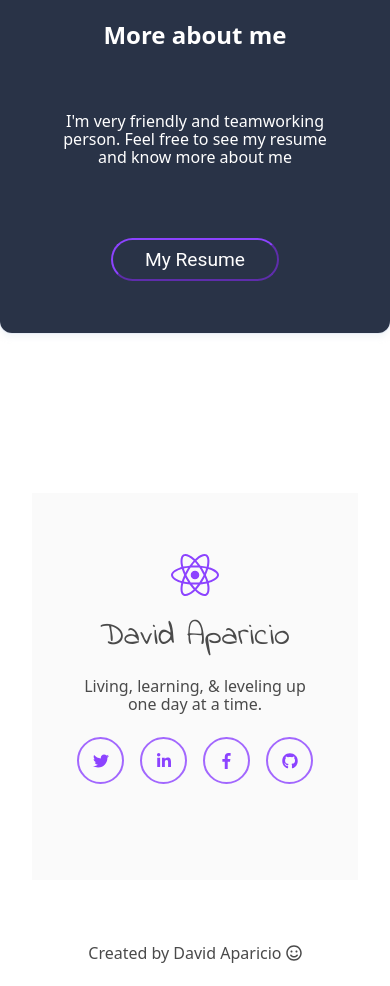
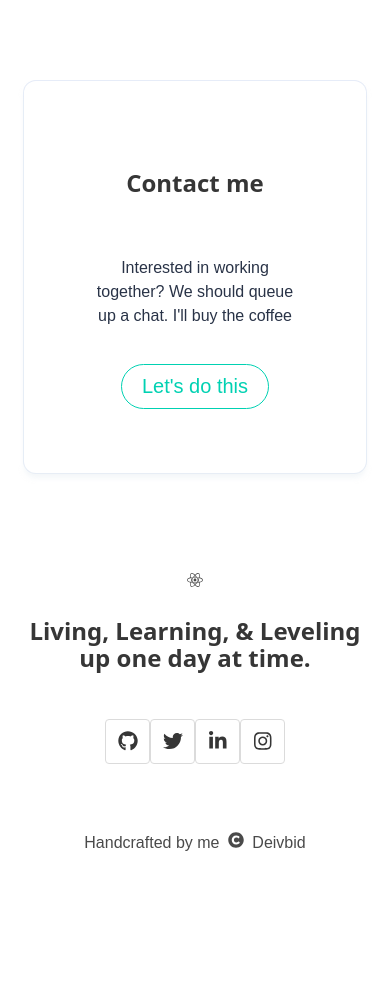
Before and after one commit to Deivbid/Deivbid.github.io, a React (Create React App) app: page / in a window 390 px wide. Shown: the part 8660-9646 px from the top of the page. After the commit the page ends 9571 px from the top, so only its background shows below. Built offline with nearby package versions, Linux system fonts and the light colour scheme; the HTML template or start-up script is replaced by a standard one.

Commit message:
almost ready to go just finish contact and responsive and ready

```diff
--- a/package.json
+++ b/package.json
@@ -6,6 +6,7 @@
     "grommet-css": "^1.6.0",
     "react": "^16.3.2",
     "react-dom": "^16.3.2",
+    "react-router-dom": "^4.2.2",
     "react-scripts": "1.1.4"
   },
   "scripts": {
--- /dev/null
+++ b/public/contact.css
@@ -0,0 +1,10 @@
+#contact-image {
+    width: 84px !important;
+    margin: -50px auto 50px !important;
+    z-index: 10 !important;
+}
+
+.navbar.is-planner {
+    border-bottom: 1px solid #E6ECF8;
+    z-index: auto !important;
+}
--- a/src/App.js
+++ b/src/App.js
@@ -2,14 +2,20 @@ import React, { Component } from 'react';
 import logo from './logo.svg';
 import './App.css';
 import LandingPage from './components/LandingPage'
+import Contact from './components/Contact'
+import {BrowserRouter, Route} from 'react-router-dom'
 
 
 
 class App extends Component {
   render() {
     return (
-
-        <LandingPage  />
+    	<BrowserRouter>
+    		<div>
+	        	<Route exact path="/" component={LandingPage} />
+	        	<Route  path="/contact" component={Contact} />
+        	</div>
+        </BrowserRouter>
 
     );
   }
--- /dev/null
+++ b/src/components/Contact.js
@@ -0,0 +1,44 @@
+import React, { Component } from 'react';
+import Logo from './Sections/Parts/Pieces/Logo'
+import Title from './Sections/Parts/Pieces/Title'
+import {Link } from 'react-router-dom'
+import './contact.css'
+
+export default class Contact extends Component {
+	render() {
+		return (
+			<div>
+				<nav className="navbar is-transparent is-planner">
+					<div className="container">
+						<div className="navbar-brand">
+							<Logo />
+						</div>
+
+						<div className="navbar-menu">
+							<div className="navbar-end">
+								<p className="buttons">
+									<Link to="/" className="button is-primary is-outlined is-rounded">
+					                    <span>Go Back</span>
+					                </Link>
+								</p>
+							</div>
+						</div>
+					</div>
+				</nav>
+
+				<div className="is-form-page">
+					<section className="is-white has-text-centered">
+						<div className="container">
+							<div className="columns is-centered">
+								<div className="column is-three-quarters">
+									<img src="http://mattfarley.ca/img/mf-avatar.svg" alt="avatar" id="contact-image" className="avatar" />
+									<Title class="title is-spaced is-size-1-desktop is-size-2-tablet is-size-3-mobile" title="Thanks for taking the time to reach out. What can I do for you today?" />
+								</div>
+							</div>
+						</div>
+					</section>
+				</div>
+			</div>
+		);
+	}
+}
--- a/src/components/Sections/Parts/Pieces/Logo.js
+++ b/src/components/Sections/Parts/Pieces/Logo.js
@@ -1,14 +1,14 @@
 import React, {Component} from 'react';
-
+import {Link } from 'react-router-dom'
 
 class Logo extends Component {
     state = {}
     render() {
         return (
-            <a href="/" class="navbar-item">
+            <Link to="/" class="navbar-item">
                 <i class="fab fa-react main-logo"></i>
                 <h1 class="main-name">  David Aparicio</h1>
-            </a>
+            </Link>
          )
     }
 }
--- a/src/components/Sections/Parts/Pieces/SayHello.js
+++ b/src/components/Sections/Parts/Pieces/SayHello.js
@@ -2,15 +2,16 @@ import React, {Component} from 'react';
 import Box from 'grommet/components/Box';
 import Button from 'grommet/components/Button';
 import AccessSignIcon from 'grommet/components/icons/base/AccessSign';
+import {Link } from 'react-router-dom'
 class SayHello extends Component {
 
     render() {
 
         return (
             <p class="control">
-                <a href="!#" class="button is-primary is-outlined is-rounded">
+                <Link to="/contact" className="button is-primary is-outlined is-rounded">
                     <span>Say Hello</span>
-                </a>
+                </Link>
             </p>
         )
     }
--- a/src/components/Sections/SectionG.js
+++ b/src/components/Sections/SectionG.js
@@ -1,28 +1,29 @@
 import React, { Component } from 'react';
 import Title from './Parts/Pieces/Title'
+import {Link } from 'react-router-dom'
 
 export default class SectionG extends Component {
 	render() {
 		return (
-			<div className="action">
-				<div className="container is-narrow">
-					<div className="box">
-						<div className="row">
-							<div className="col-sm-4 fix-box">
-								<Title title="More about me" class="title-action" />
+		    <section class="section call-to-action is-primary has-text-centered">
+		      <div class="container is-narrow">
+		        <div class="box">
+		          <div class="columns level">
+		            <div class="column level-item">
+		             	<Title title="Contact me" class="title" />
 		            </div>
 
-							<div className="col-sm-4 fix-box">
-								<p className="action-text"> I'm very friendly and teamworking person. Feel free to see my resume and know more about me</p>
+		            <div class="column level-item">
+		              <p>Interested in working together? We should queue up a chat. I'll buy the coffee</p>
 		            </div>
 
-							<div className="col-sm-4 fix-box">
-								<button type="button" className="btn btn-outline-purple but-action"> My Resume </button>
+		            <div class="column level-item">
+		              <Link to="/contact" class="button is-primary is-outlined is-rounded is-medium">Let's do this</Link>
 		            </div>
 		          </div>
 		        </div>
 		      </div>
-			</div>
+		    </section>
 		);
 	}
 }
--- a/src/components/Sections/SectionH.js
+++ b/src/components/Sections/SectionH.js
@@ -4,42 +4,45 @@ class SectionH extends Component {
     state = {}
     render() {
         return (
-            <footer>
-                <div className="container is-narrow">
-                    <div className='footer'>
-                        <div className='row'>
-                            <div className='col-lg-12 logo'>
-                                <span className="logo-react"><i className="fab fa-react"></i></span>
-                                <h1 className="logo-title d-inline"> David Aparicio </h1>
-                            </div>
-                        </div>
-                        <div className='row title-footer-box'>
+          <footer class="section is-primary is-small has-text-centered">
+          <div class="container is-narrow">
+            <div class="logo">
+              <i class="fab fa-react main-logo"></i>
+            </div>
 
-                                <h2 className="title-footer"> Living, learning, & leveling up one day at a time. </h2>
-                        </div>
-                        <div className='row social-links'>
+            <div class="columns is-centered">
+              <div class="column is-one-third">
+                <h1 class="title is-size-4-touch">
+                  Living, Learning, & Leveling up one day at time.
+                </h1>
+              </div>
+            </div>
 
+            <div class="social-icons">
+                <p class="field">
+                  <a href="https://github.com/Deivbid" target="_blank" class="button is-medium">
+                    <span class="icon is-small"><i class="fab fa-github"></i></span>
+                  </a>
 
-                                    <a className='button social-link' > <i class="fab ic fa-twitter"></i> </a>
+                  <a href="https://twitter.com/Deivbid" target="_blank" class="button is-medium">
+                    <span class="icon is-small"><i class="fab fa-twitter"></i></span>
+                  </a>
 
+                  <a href="https://www.linkedin.com/in/deivbid/" target="_blank" class="button is-medium">
+                    <span class="icon is-small"><i class="fab fa-linkedin-in"></i></span>
+                  </a>
 
-                                    <a className='button social-link' > <i class="fab ic fa-linkedin-in"></i></a>
+                  <a href="https://www.instagram.com/deivbid/" target="_blank" class="button is-medium">
+                    <span class="icon is-small"><i class="fab fa-instagram"></i></span>
+                  </a>
+                </p>
+            </div>
 
-
-                                    <a className='button social-link' > <i class="fab ic fa-facebook-f"></i></a>
-
-
-                                    <a className='button social-link' > <i class="fab ic fa-github"></i></a>
-
-
-                        </div>
-                    </div>
-                </div>
-
-                <div className='copyright'>
-                    <h2 className='title-footer'> Created by David Aparicio <i class="far fa-smile"></i> </h2>
-                </div>
-            </footer>
+            <div class="copyright">
+              Handcrafted by me  <span class="icon has-white-text"><i class="fas fa-copyright"></i></span> Deivbid
+            </div>
+          </div>
+        </footer>
          )
     }
 }
--- /dev/null
+++ b/src/components/contact.css
@@ -0,0 +1,28 @@
+#contact-image {
+    width: 84px !important;
+    margin: -50px auto 50px !important;
+    z-index: 10 !important;
+}
+
+.navbar.is-planner {
+    border-bottom: 1px solid #E6ECF8;
+    z-index: auto !important;
+}
+
+.is-form-page .container h1.title {
+    font-weight: 400;
+    font-family: 'PT sans'
+}
+
+.contact-icon{
+	font-size: 1.5rem;
+	color: #8C43FF;
+}
+
+h2.title{
+	font-weight: 300;
+}
+
+.box{
+	padding: 4rem;
+}
--- a/src/index.css
+++ b/src/index.css
@@ -447,3 +447,15 @@ footer {
   text-align: center;
   margin: 4rem 0rem 0.5rem;
 }
+
+/* CONTACT */
+
+#contact-image {
+    width: 84px !important;
+    margin: -50px auto 50px !important;
+    z-index: 10 !important;
+}
+
+.navbar.is-planner {
+    border-bottom: 1px solid #E6ECF8;
+}
```
Also changed, not shown: 1 other file (tests, documents, lock files or other folders). Lines whose indentation alone changed are shown as unchanged.
